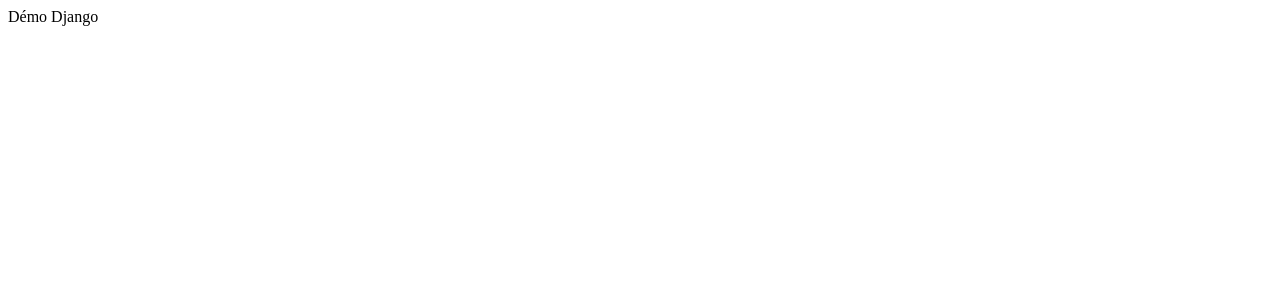
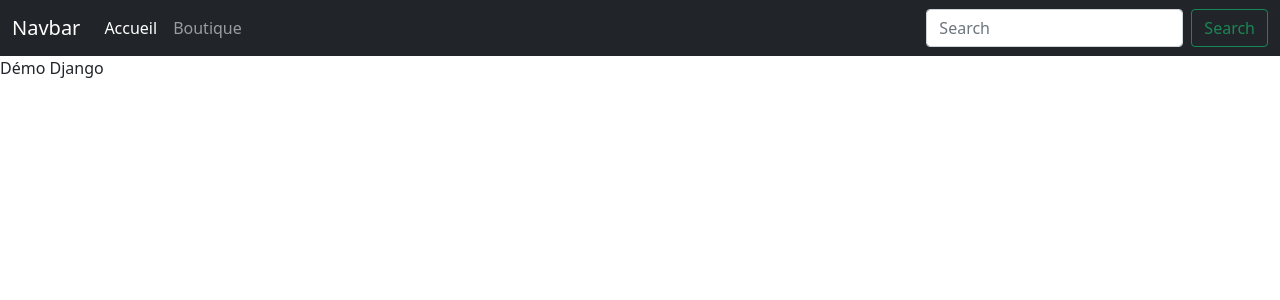
Before and after one commit to MathieuDionne2032450/LabDjango, a Django app: page /Shop/ in a window 1280 px wide. Before the commit the part shown is almost empty. Shown: the top 300 px of the page. Run offline with Django 4.2, Linux system fonts and the light colour scheme; data that the repository does not hold is empty.

Commit message:
Faire fonctionner la db

```diff
--- a/Shop/templates/Accueil.html
+++ b/Shop/templates/Accueil.html
@@ -1,2 +1,14 @@
 {% extends 'Base.html' %}
 {% block title %}Démo Django{% endblock %}
+
+{% block contents %}
+
+<div class="container-fluid">
+    <div class="row">
+       {% for produit in prod_list %}
+       <p>{{produit.name}}</p>
+       {% endfor %}
+    </div>
+</div>
+
+{% endblock %}
--- a/Shop/urls.py
+++ b/Shop/urls.py
@@ -2,5 +2,5 @@
 from . import views
 
 urlpatterns = [
-    path('Shop/', views.accueil, name='accueil'),
+    path('Shop/', views.Accueil, name='Shop'),
 ]
--- a/Shop/views.py
+++ b/Shop/views.py
@@ -1,7 +1,14 @@
 from django.shortcuts import render
-from django.http import HttpResponse
 from django.template import loader
+from . import models
 
-def accueil(request):
-    template = loader.get_template('Accueil.html')
-    return HttpResponse(template.render())
+def Accueil(request):
+    produits = models.Produit.objects.all()
+    context = {
+        'name': 'test',
+        'Description': '123',
+        'prix' : '456',
+        'img' : '789',
+        'prod_list': produits,
+    }
+    return render(request,'Accueil.html',context)
--- a/Templates/Base.html
+++ b/Templates/Base.html
@@ -5,9 +5,35 @@
 <head>
     <meta charset="UTF-8">
     <meta name="viewport" content="width=device-width, initial-scale=1.0">
+    <link href="https://cdn.jsdelivr.net/npm/bootstrap@5.0.2/dist/css/bootstrap.min.css" rel="stylesheet" integrity="sha384-EVSTQN3/azprG1Anm3QDgpJLIm9Nao0Yz1ztcQTwFspd3yD65VohhpuuCOmLASjC" crossorigin="anonymous">
     <title>Document</title>
 </head>
 <body>
+    <nav class="navbar navbar-expand-lg navbar-dark bg-dark">
+        <div class="container-fluid">
+          <a class="navbar-brand" href="#">Navbar</a>
+          <button class="navbar-toggler" type="button" data-bs-toggle="collapse" data-bs-target="#navbarSupportedContent" aria-controls="navbarSupportedContent" aria-expanded="false" aria-label="Toggle navigation">
+            <span class="navbar-toggler-icon"></span>
+          </button>
+          <div class="collapse navbar-collapse" id="navbarSupportedContent">
+            <ul class="navbar-nav me-auto mb-2 mb-lg-0">
+              <li class="nav-item">
+                <a class="nav-link active" aria-current="page" href="#">Accueil</a>
+              </li>
+              <li class="nav-item">
+                <a class="nav-link" href="#">Boutique</a>
+              </li>
+            </ul>
+            <form class="d-flex">
+              <input class="form-control me-2" type="search" placeholder="Search" aria-label="Search">
+              <button class="btn btn-outline-success" type="submit">Search</button>
+            </form>
+          </div>
+        </div>
+      </nav>
     {% block title %}{% endblock %}
+
+    {% block contents %} {% endblock %}
+<script src="https://cdn.jsdelivr.net/npm/bootstrap@5.0.2/dist/js/bootstrap.bundle.min.js" integrity="sha384-MrcW6ZMFYlzcLA8Nl+NtUVF0sA7MsXsP1UyJoMp4YLEuNSfAP+JcXn/tWtIaxVXM" crossorigin="anonymous"></script>
 </body>
 </html>
```
Also changed, not shown: Shop/migrations/0001_initial.py (added).
